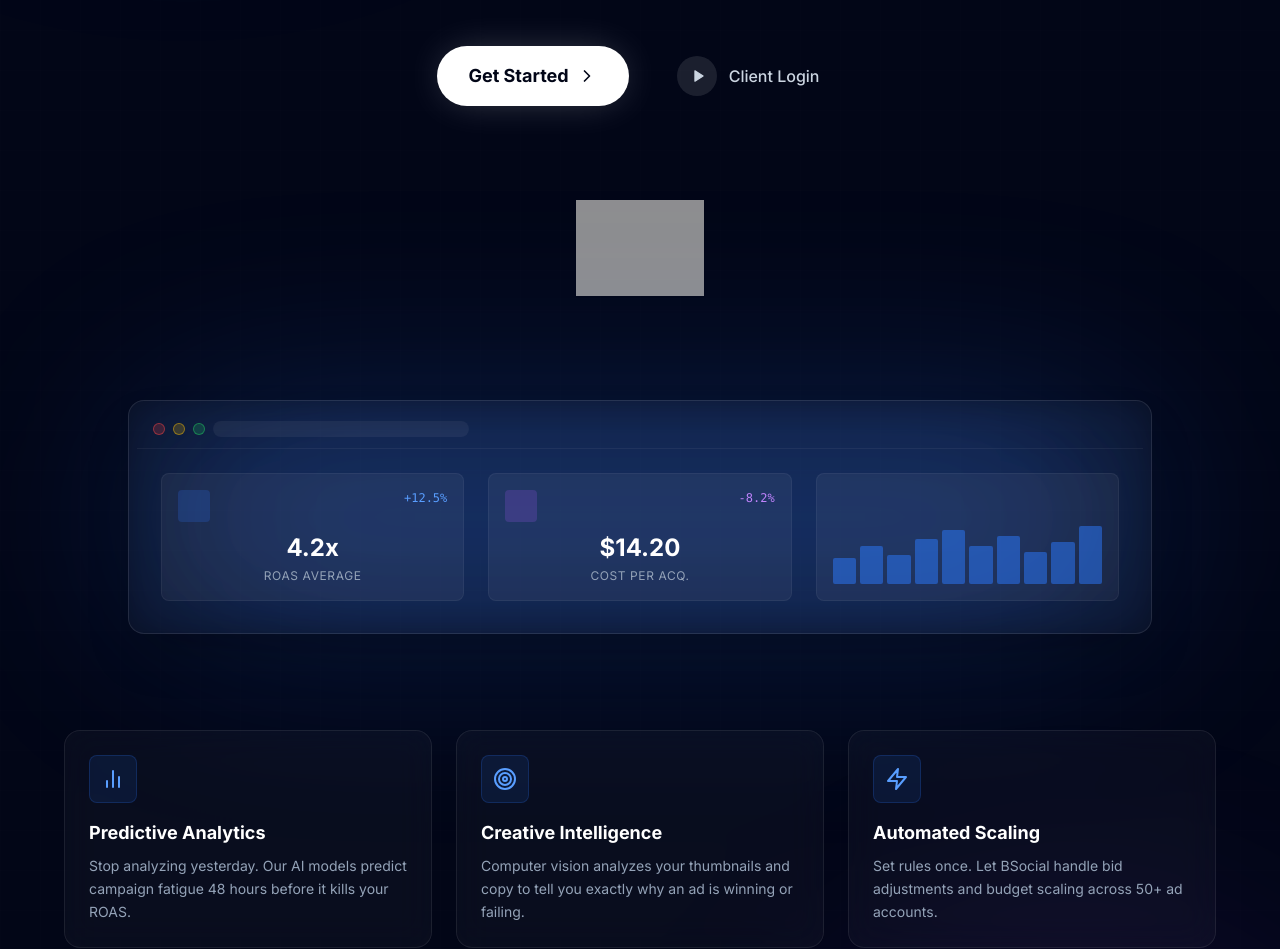
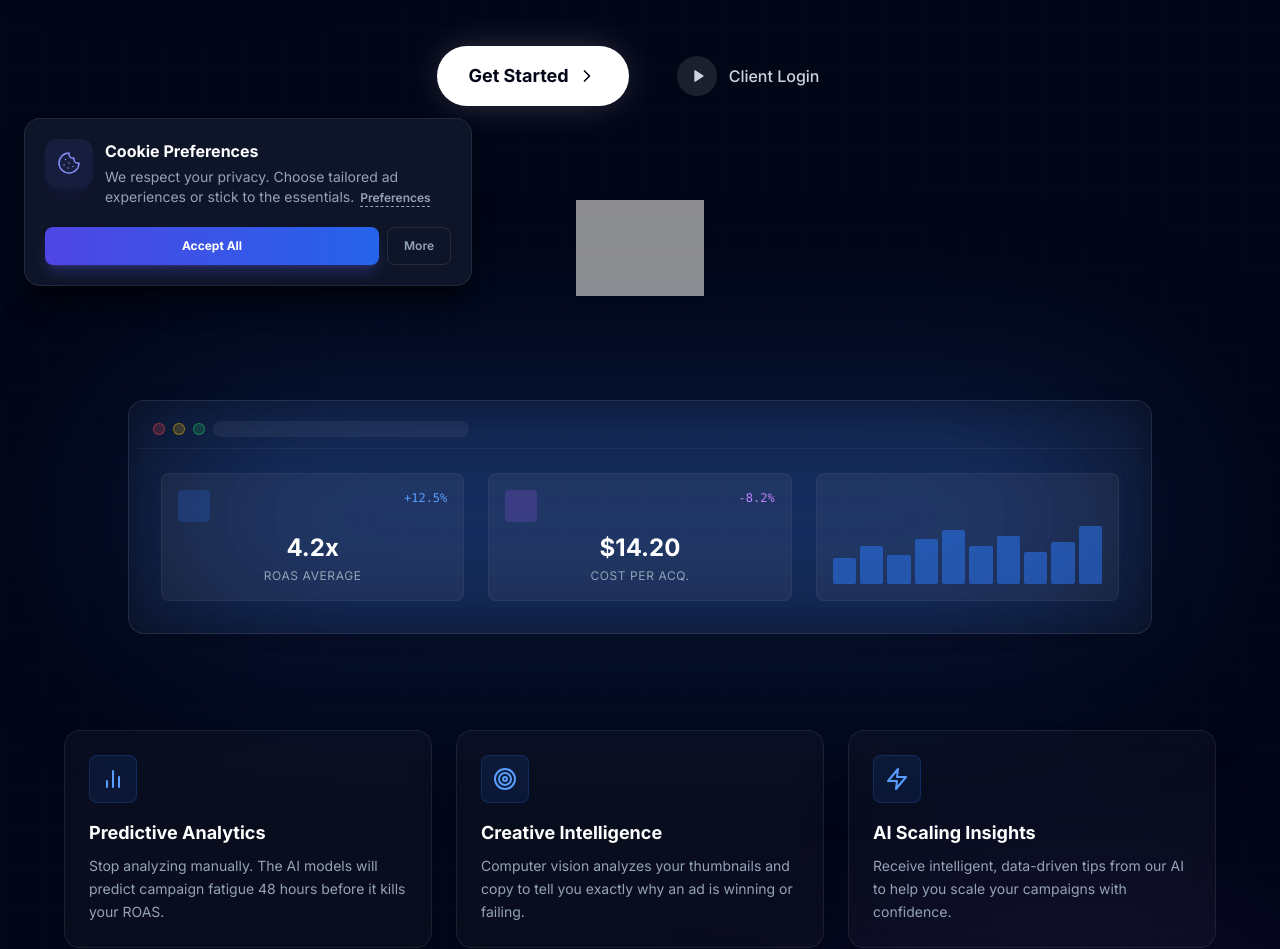
Before and after one commit to kareemabbas000/bsocial-ads-new, a React (Vite) app: page / in a window 1280 px wide. Shown: the part 490-1439 px from the top of the page. Built offline with nearby package versions, Linux system fonts and the light colour scheme; grey boxes are pictures that could not be loaded.

Commit message:
feat: relocate and restyle CookieConsent component, and simplify App's active tab initialization.

```diff
--- a/App.tsx
+++ b/App.tsx
@@ -14,7 +14,7 @@ import { fetchAccountHierarchy, fetchAdAccounts, clearCache } from './services/m
 import { fetchUserProfile, fetchUserConfig, fetchSystemSetting, updateUserConfig } from './services/supabaseService';
 import LoadingSpinner from './components/LoadingSpinner'; // Added
 import AccessDenied from './components/AccessDenied';
-import CookieConsent from './components/CookieConsent';
+// import CookieConsent from './components/CookieConsent'; // Moved to Login
 
 const App: React.FC = () => {
   const [session, setSession] = useState<any>(null);
@@ -24,16 +24,9 @@ const App: React.FC = () => {
     isConnected: false,
   });
 
-  // Whitelist valid tabs to prevent errors
-  const VALID_TABS = ['dashboard', 'campaigns', 'creative-hub', 'ai-lab', 'admin'];
 
-  const [activeTab, setActiveTab] = useState(() => {
-    if (typeof window !== 'undefined') {
-      const saved = localStorage.getItem('activeTab');
-      if (saved && VALID_TABS.includes(saved)) return saved;
-    }
-    return 'dashboard';
-  });
+
+  const [activeTab, setActiveTab] = useState('dashboard');
 
   const [dateSelection, setDateSelection] = useState<DateSelection>({ preset: 'last_30d' });
 
@@ -270,7 +263,7 @@ const App: React.FC = () => {
   if (loading) return <LoadingSpinner theme={theme} message="Initializing ADHub..." />;
 
   if (!session) {
-    return <Login />;
+    return <Login theme={theme} />;
   }
 
   // Admin View Logic
@@ -401,7 +394,7 @@ const App: React.FC = () => {
       {React.cloneElement(renderContent() as React.ReactElement<any>, { filterLocked: isFilterLocked })}
 
       {/* Global Overlays */}
-      <CookieConsent theme={theme} />
+
     </Layout>
   );
 };
--- a/components/CookieConsent.tsx
+++ b/components/CookieConsent.tsx
@@ -72,7 +72,8 @@ const CookieConsent: React.FC<CookieConsentProps> = ({ theme }) => {
 
     return (
         <div className={`
-            fixed bottom-0 left-0 right-0 z-[200]
+            fixed bottom-4 left-4 right-4 md:bottom-6 md:left-6 md:right-auto md:w-full md:max-w-md z-[200]
+            flex justify-center md:block
             animate-in slide-in-from-bottom duration-700 fade-in
         `}>
             {/* Backdrop for Details Mode */}
@@ -82,78 +83,77 @@ const CookieConsent: React.FC<CookieConsentProps> = ({ theme }) => {
                     onClick={() => setShowDetails(false)}
                 />
             )}
-
             <div className={`
-                mx-auto transition-all duration-300
-                ${showDetails ? 'max-w-2xl rounded-t-3xl shadow-2xl' : 'max-w-6xl rounded-t-2xl md:rounded-2xl md:mb-6 md:mx-6 shadow-xl'}
-                border backdrop-blur-xl flex flex-col
+                w-full transition-all duration-300
+                ${showDetails ? 'max-w-xl rounded-2xl shadow-2xl' : 'max-w-md rounded-2xl shadow-xl'}
+                border backdrop-blur-xl flex flex-col relative overflow-hidden
                 ${isDark
                     ? 'bg-[#0f172a]/95 border-slate-700/50 shadow-black/50'
                     : 'bg-white/95 border-white/50 shadow-slate-200/50'
                 }
             `}>
                 {/* Mobile Drag Handle (Visual Only) */}
-                {showDetails && (
+                {
+                    showDetails && (
                         <div className="md:hidden flex justify-center pt-3 pb-1 w-full" onClick={() => setShowDetails(false)}>
                             <div className={`w-12 h-1.5 rounded-full ${isDark ? 'bg-slate-700' : 'bg-slate-300'}`}></div>
                         </div>
-                )}
+                    )
+                }
 
                 {/* Main Banner Content */}
-                <div className="p-5 md:p-6">
-                    <div className="flex flex-col md:flex-row items-start md:items-center gap-5 md:gap-8">
+                <div className="p-4 md:p-5">
+                    <div className="flex flex-col md:flex-col items-start gap-4 md:gap-4">
                         {/* Icon & title */}
-                        <div className="flex items-start gap-4 flex-1 w-full">
+                        <div className="flex items-start gap-3 flex-1 w-full">
                             <div className={`
-                                p-3.5 rounded-2xl flex-shrink-0 shadow-lg
+                                p-3 rounded-xl flex-shrink-0 shadow-lg
                                 ${isDark ? 'bg-indigo-500/10 text-indigo-400 shadow-indigo-900/20' : 'bg-indigo-50 text-indigo-600 shadow-indigo-100'}
                             `}>
-                                <Cookie size={28} strokeWidth={1.5} />
+                                <Cookie size={24} strokeWidth={1.5} />
                             </div>
                             <div className="flex-1">
-                                <h3 className={`font-bold text-lg mb-1.5 ${isDark ? 'text-white' : 'text-slate-900'}`}>
+                                <h3 className={`font-bold text-base mb-1 ${isDark ? 'text-white' : 'text-slate-900'}`}>
                                     Cookie Preferences
                                 </h3>
-                                <p className={`text-sm leading-relaxed ${isDark ? 'text-slate-400' : 'text-slate-600'}`}>
-                                    We respect your privacy. Choose perfectly tailored ad experiences or stick to the essentials.
+                                <p className={`text-xs md:text-sm leading-relaxed ${isDark ? 'text-slate-400' : 'text-slate-600'}`}>
+                                    We respect your privacy. Choose tailored ad experiences or stick to the essentials.
                                     {!showDetails && (
                                         <button
                                             onClick={() => setShowDetails(true)}
-                                            className="text-xs font-semibold ml-2 underline decoration-dashed underline-offset-4 hover:text-indigo-500 transition-colors"
+                                            className="text-xs font-semibold ml-1.5 underline decoration-dashed underline-offset-4 hover:text-indigo-500 transition-colors"
                                         >
-                                            Manage Preferences
+                                            Preferences
                                         </button>
                                     )}
                                 </p>
                             </div>
                         </div>
 
-                        {/* Primary Buttons (Hidden when details open to focus on preference actions) */}
+                        {/* Primary Buttons - Stacked on Mobile, Row on Desktop? No, let's make it compact. */}
                         {!showDetails && (
-                            <div className="flex flex-col sm:flex-row gap-3 w-full md:w-auto min-w-[320px]">
-                                <button
-                                    onClick={() => setShowDetails(true)}
-                                    className={`
-                                        order-3 sm:order-1 px-5 py-3 rounded-xl font-semibold text-sm transition-all
-                                        flex items-center justify-center gap-2
-                                        ${isDark
-                                            ? 'text-slate-400 hover:text-white hover:bg-white/5'
-                                            : 'text-slate-500 hover:text-slate-900 hover:bg-slate-100'
-                                        }
-                                    `}
-                                >
-                                    <Settings size={16} />
-                                    Customize
-                                </button>
+                            <div className="flex w-full gap-2 mt-1">
                                 <button
                                     onClick={handleAcceptAll}
                                     className={`
-                                        order-1 sm:order-2 flex-1 px-6 py-3 rounded-xl font-semibold text-sm transition-all text-white shadow-lg
+                                        flex-1 py-2.5 rounded-lg font-bold text-xs transition-all text-white shadow-lg
                                         bg-gradient-to-r from-indigo-600 to-blue-600 hover:from-indigo-500 hover:to-blue-500
                                         shadow-indigo-500/25 hover:shadow-indigo-500/40 transform hover:-translate-y-0.5
                                     `}
                                 >
                                     Accept All
+                                </button>
+                                <button
+                                    onClick={() => setShowDetails(true)}
+                                    className={`
+                                        px-4 py-2.5 rounded-lg font-semibold text-xs transition-all border
+                                        ${isDark
+                                            ? 'border-white/10 text-slate-400 hover:bg-white/5'
+                                            : 'border-slate-200 text-slate-600 hover:bg-slate-50'
+                                        }
+                                    `}
+                                >
+                                    More
                                 </button>
                             </div>
                         )}
@@ -161,7 +161,8 @@ const CookieConsent: React.FC<CookieConsentProps> = ({ theme }) => {
                 </div>
 
                 {/* Expanded Details / Preferences Drawer */}
-                {showDetails && (
+                {
+                    showDetails && (
                         <div className={`
                         border-t px-6 py-6 space-y-4 animate-in slide-in-from-bottom-4 duration-500
                         ${isDark ? 'border-white/5 bg-black/20' : 'border-slate-100 bg-slate-50/50'}
@@ -257,9 +258,10 @@ const CookieConsent: React.FC<CookieConsentProps> = ({ theme }) => {
                                 </button>
                             </div>
                         </div>
-                )}
-            </div>
-        </div>
+                    )
+                }
+            </div >
+        </div >
     );
 };
 
--- a/pages/Login.tsx
+++ b/pages/Login.tsx
@@ -6,7 +6,14 @@ import { NotificationBanner } from '../components/Modal';
 
 import MetaPartnerBadge from '../components/MetaPartnerBadge';
 
-const Login: React.FC = () => {
+import CookieConsent from '../components/CookieConsent';
+import { Theme } from '../types';
+
+interface LoginProps {
+    theme: Theme;
+}
+
+const Login: React.FC<LoginProps> = ({ theme }) => {
     const [email, setEmail] = useState('');
     const [password, setPassword] = useState('');
     const [loading, setLoading] = useState(false);
@@ -250,7 +257,7 @@ const Login: React.FC = () => {
                         <FeatureCard
                             icon={BarChart2}
                             title="Predictive Analytics"
-                            desc="Stop analyzing yesterday. Our AI models predict campaign fatigue 48 hours before it kills your ROAS."
+                            desc="Stop analyzing manually. The AI models will predict campaign fatigue 48 hours before it kills your ROAS."
                             delay="0.5s"
                         />
                         <FeatureCard
@@ -261,8 +268,8 @@ const Login: React.FC = () => {
                         />
                         <FeatureCard
                             icon={Zap}
-                            title="Automated Scaling"
-                            desc="Set rules once. Let BSocial handle bid adjustments and budget scaling across 50+ ad accounts."
+                            title="AI Scaling Insights"
+                            desc="Receive intelligent, data-driven tips from our AI to help you scale your campaigns with confidence."
                             delay="0.7s"
                         />
                     </div>
@@ -270,7 +277,7 @@ const Login: React.FC = () => {
 
                 <footer className="relative z-10 border-t border-white/5 py-8 mt-20 bg-slate-950/50 backdrop-blur-lg">
                     <div className="max-w-7xl mx-auto px-6 flex flex-col md:flex-row justify-between items-center text-xs text-slate-500">
-                        <div>&copy; 2024 BSocial ADHub. All rights reserved.</div>
+                        <div>&copy; 2025 - 2026 BSocial ADHub. All rights reserved.</div>
                         <div className="flex space-x-6 mt-4 md:mt-0">
                             <a href="#" className="hover:text-white transition-colors">Privacy</a>
                             <a href="#" className="hover:text-white transition-colors">Terms</a>
@@ -278,6 +285,9 @@ const Login: React.FC = () => {
                         </div>
                     </div>
                 </footer>
+
+                {/* Cookie Consent - Landing View */}
+                <CookieConsent theme={theme} />
             </div>
         );
     }
@@ -513,6 +523,8 @@ const Login: React.FC = () => {
                     </div>
                 </div>
             </div>
+            {/* Cookie Consent - Only on public pages */}
+            <CookieConsent theme={theme} />
         </div>
     );
 };
```
Lines whose indentation alone changed are shown as unchanged.
